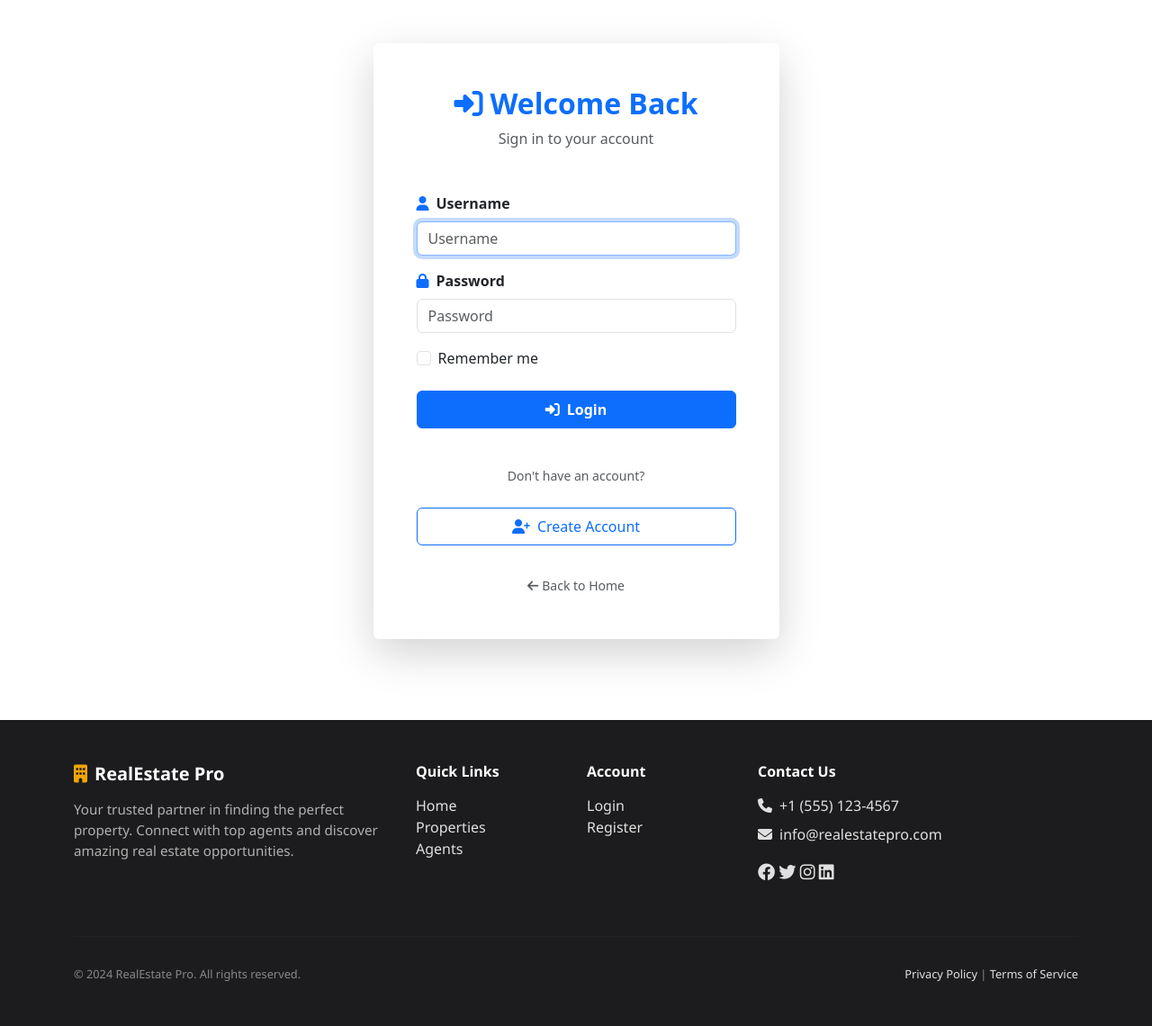
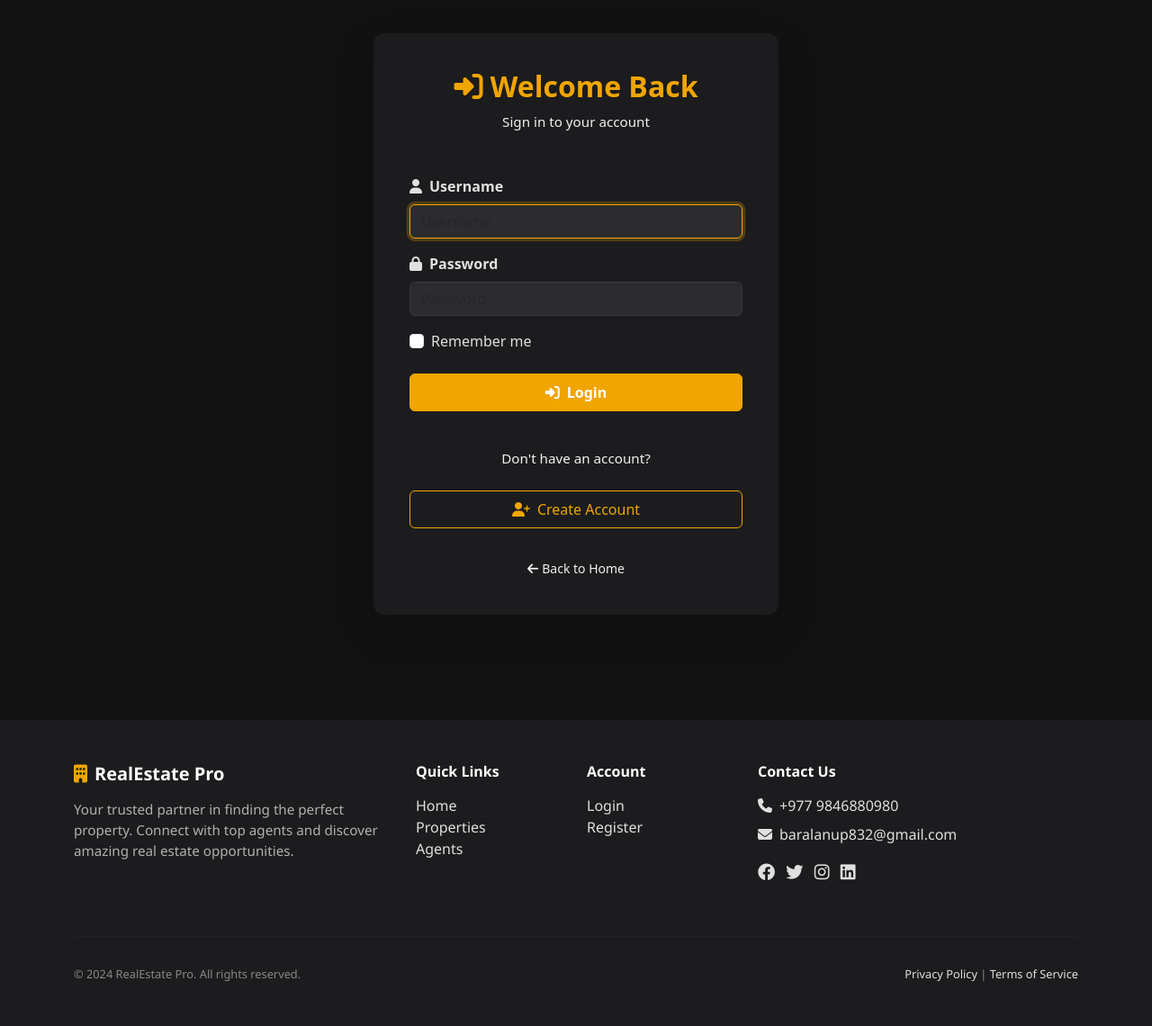
Before and after one commit to AnupBaral490/real_state_project, a Django app: page /users/login/ in a window 1280 px wide. Shown: the part 62-1202 px from the top of the page at 90% size. Run offline with Django 4.2, Linux system fonts and the light colour scheme.

```diff
--- a/templates/base/base.html
+++ b/templates/base/base.html
@@ -10,8 +10,59 @@
     <link href="https://cdn.jsdelivr.net/npm/bootstrap@5.3.0/dist/css/bootstrap.min.css" rel="stylesheet">
     <!-- Font Awesome -->
     <link rel="stylesheet" href="https://cdnjs.cloudflare.com/ajax/libs/font-awesome/6.4.0/css/all.min.css">
+
     <!-- Custom CSS -->
     <link rel="stylesheet" href="{% static 'css/style.css' %}">
+
+    <!-- Dark Theme Inline Styles -->
+    <style>
+    /* Navbar */
+    .navbar-custom {
+        background-color: #1c1c1e;
+        font-family: 'Segoe UI', sans-serif;
+        padding: 0.5rem 1rem;
+    }
+    .navbar-custom .navbar-brand {
+        color: #0e0202;
+        font-size: 1.5rem;
+        font-weight: bold;
+        letter-spacing: 1px;
+    }
+    .navbar-custom .navbar-brand i { color: #f0a500; }
+    .navbar-custom .nav-link {
+        color: #181616;
+        padding: 0.5rem 1rem;
+        transition: color 0.3s;
+    }
+    .navbar-custom .nav-link:hover { color: #f0a500; }
+    .navbar-custom .btn-light { color: #1c1c1e; background-color: #f0f0f0; padding:0.25rem 0.75rem; font-size:0.9rem; border-radius:0.25rem;}
+    .navbar-custom .btn-outline-light { color:#f0f0f0; border:1px solid #f0f0f0; padding:0.25rem 0.75rem; font-size:0.9rem; border-radius:0.25rem;}
+    .navbar-custom .btn-outline-light:hover { background-color:#f0a500; border-color:#f0a500; color:#1c1c1e;}
+    .navbar-custom .dropdown-menu { background-color:#2c2c2e; border-radius:0.5rem; box-shadow:0 4px 12px rgba(0,0,0,0.5);}
+    .navbar-custom .dropdown-item { color:#e0e0e0; display:flex; align-items:center; transition: background 0.3s, color 0.3s; }
+    .navbar-custom .dropdown-item i { margin-right:0.5rem; color:#f0a500; }
+    .navbar-custom .dropdown-item:hover { background-color:#3a3a3c; color:#f0a500; }
+    .navbar-custom .dropdown-divider { border-top:1px solid #3a3a3c; }
+
+    /* Footer */
+    .footer-custom {
+        background-color: #1c1c1e;
+        color: #e0e0e0;
+        font-family: 'Segoe UI', sans-serif;
+        padding: 3rem 0;
+    }
+    .footer-custom h5, .footer-custom h6 { color: #ffffff; font-weight:600; margin-bottom:1rem; }
+    .footer-custom p { color: #b0b0b0; font-size:0.95rem; line-height:1.5; }
+    .footer-custom a { color:#e0e0e0; text-decoration:none; transition: color 0.3s; }
+    .footer-custom a:hover { color:#f0a500; }
+    .footer-custom .social-links a { font-size:1.2rem; transition: color 0.3s, transform 0.2s; margin-right:0.5rem; }
+    .footer-custom .social-links a:hover { color:#f0a500; transform:scale(1.1); }
+    .footer-custom hr { border-top:1px solid #3a3a3c; margin:2rem 0; }
+    .footer-custom .small { font-size:0.8rem; color:#888888; }
+
+    /* Alerts */
+    .alert { font-size:0.95rem; }
+    </style>
 
     {% block extra_css %}{% endblock %}
 </head>
@@ -41,7 +92,6 @@
 
     <!-- Bootstrap JS -->
     <script src="https://cdn.jsdelivr.net/npm/bootstrap@5.3.0/dist/js/bootstrap.bundle.min.js"></script>
-    <!-- Custom JS -->
     <script src="{% static 'js/main.js' %}"></script>
 
     {% block extra_js %}{% endblock %}
--- a/templates/base/footer.html
+++ b/templates/base/footer.html
@@ -87,10 +87,10 @@
             <div class="col-md-4 mb-4">
                 <h6>Contact Us</h6>
                 <div class="mb-2">
-                    <i class="fas fa-phone me-2"></i>+1 (555) 123-4567
+                    <i class="fas fa-phone me-2"></i>+977 9846880980
                 </div>
                 <div class="mb-3">
-                    <i class="fas fa-envelope me-2"></i>info@realestatepro.com
+                    <i class="fas fa-envelope me-2"></i>baralanup832@gmail.com
                 </div>
                 <div class="social-links">
                     <a href="#"><i class="fab fa-facebook"></i></a>
--- a/templates/users/login.html
+++ b/templates/users/login.html
@@ -3,17 +3,135 @@
 
 {% block title %}Login - RealEstate Pro{% endblock %}
 
+{% block extra_css %}
+<style>
+
+body {
+    display: flex;
+    flex-direction: column;
+    min-height: 100vh;
+    margin: 0;
+    background-color: #121212; /* match dark theme */
+}
+
+main {
+    flex: 1; /* take remaining space so footer sticks down */
+}
+
+/* Dark login page */
+.login-container {
+    min-height: calc(100vh - 80px); /* full viewport minus navbar/footer */
+    display: flex;
+    align-items: center;
+    justify-content: center;
+    background-color: #121212; /* dark background */
+    padding: 2rem 0;
+}
+
+/* Card */
+.card-login {
+    background-color: #1c1c1e; /* dark card */
+    border-radius: 0.75rem;
+    box-shadow: 0 8px 20px rgba(0,0,0,0.5);
+    color: #e0e0e0;
+    width: 100%;
+    max-width: 450px;
+}
+
+/* Card body */
+.card-login .card-body {
+    padding: 2.5rem;
+}
+
+/* Heading & icons */
+.card-login h2 {
+    color: #f0a500; /* gold accent */
+}
+.card-login h2 i {
+    color: #f0a500;
+}
+
+/* Bright intro text */
+.card-login .intro-text {
+    color: #f0f0f0; /* brighter than muted */
+    font-size: 0.95rem;
+}
+
+/* Form labels & inputs */
+.card-login .form-label {
+    color: #e0e0e0;
+}
+.card-login .form-control {
+    background-color: #2c2c2e;
+    border: 1px solid #3a3a3c;
+    color: #e0e0e0;
+}
+.card-login .form-control:focus {
+    background-color: #2c2c2e;
+    color: #fff;
+    border-color: #f0a500;
+    box-shadow: 0 0 0 0.2rem rgba(240,165,0,0.25);
+}
+
+/* Buttons */
+.card-login .btn-primary {
+    background-color: #f0a500;
+    border-color: #f0a500;
+    font-weight: bold;
+    transition: background 0.3s, transform 0.2s;
+}
+.card-login .btn-primary:hover {
+    background-color: #d18f00;
+    transform: translateY(-2px);
+}
+
+.card-login .btn-outline-primary {
+    color: #f0a500;
+    border-color: #f0a500;
+    transition: background 0.3s, color 0.3s;
+}
+.card-login .btn-outline-primary:hover {
+    background-color: #f0a500;
+    color: #1c1c1e;
+}
+
+/* Links */
+.card-login a {
+    color: #f0f0f0;
+    transition: color 0.3s;
+}
+.card-login a:hover {
+    color: #f0a500;
+}
+
+/* Error messages */
+.card-login .invalid-feedback {
+    color: #ff6b6b;
+}
+
+/* Divider text */
+.card-login .divider-text {
+    color: #f0f0f0; /* brighter for "Don't have an account?" */
+    font-size: 0.95rem;
+}
+
+/* Remove gap below card */
+body {
+    margin: 0;
+}
+</style>
+{% endblock %}
+
 {% block content %}
-<div class="container py-5">
-    <div class="row justify-content-center">
-        <div class="col-md-6 col-lg-5">
-            <div class="card shadow-lg border-0">
-                <div class="card-body p-5">
+<div class="login-container">
+    <div class="card card-login shadow-lg border-0">
+        <div class="card-body">
+            <!-- Intro -->
             <div class="text-center mb-5">
-                        <h2 class="fw-bold text-primary mb-2">
+                <h2 class="fw-bold mb-2">
                     <i class="fas fa-sign-in-alt me-2"></i>Welcome Back
                 </h2>
-                        <p class="text-muted">Sign in to your account</p>
+                <p class="intro-text">Sign in to your account</p>
             </div>
 
             {% if form.non_field_errors %}
@@ -31,7 +149,7 @@
                 <!-- Username -->
                 <div class="mb-3">
                     <label for="{{ form.username.id_for_label }}" class="form-label fw-bold">
-                                <i class="fas fa-user me-2 text-primary"></i>Username
+                        <i class="fas fa-user me-2"></i>Username
                     </label>
                     {{ form.username }}
                     {% if form.username.errors %}
@@ -44,7 +162,7 @@
                 <!-- Password -->
                 <div class="mb-3">
                     <label for="{{ form.password.id_for_label }}" class="form-label fw-bold">
-                                <i class="fas fa-lock me-2 text-primary"></i>Password
+                        <i class="fas fa-lock me-2"></i>Password
                     </label>
                     {{ form.password }}
                     {% if form.password.errors %}
@@ -70,7 +188,7 @@
 
             <!-- Divider -->
             <div class="text-center my-4">
-                        <small class="text-muted">Don't have an account?</small>
+                <small class="divider-text">Don't have an account?</small>
             </div>
 
             <!-- Register Link -->
@@ -80,14 +198,11 @@
 
             <!-- Back to Home -->
             <div class="text-center mt-3">
-                        <a href="{% url 'home' %}" class="text-decoration-none text-muted small">
+                <a href="{% url 'home' %}" class="text-decoration-none small">
                     <i class="fas fa-arrow-left me-1"></i>Back to Home
                 </a>
             </div>
         </div>
     </div>
 </div>
-    </div>
-</div>
-
 {% endblock %}
```
Also changed, not shown: db.sqlite3. Lines whose indentation alone changed are shown as unchanged.
